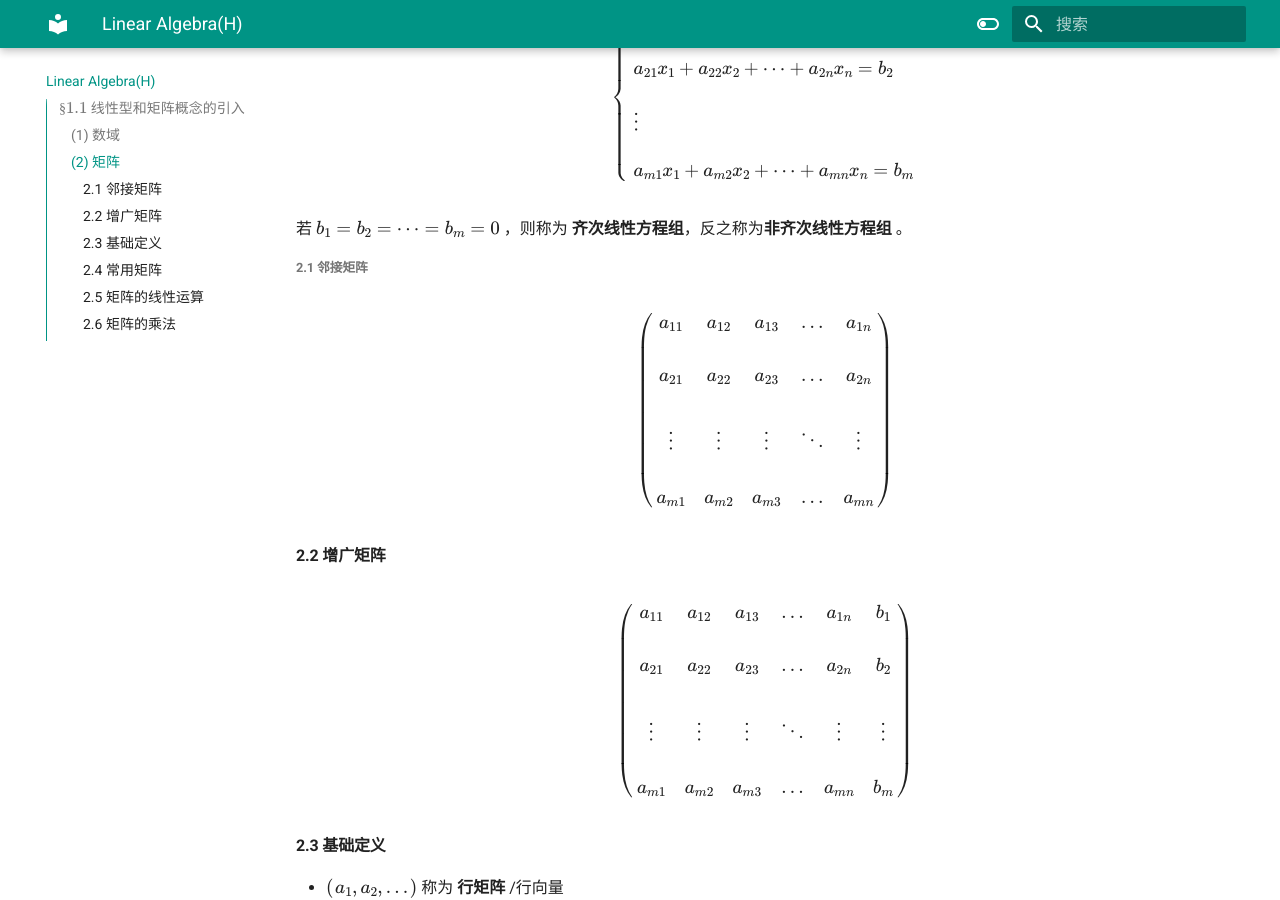
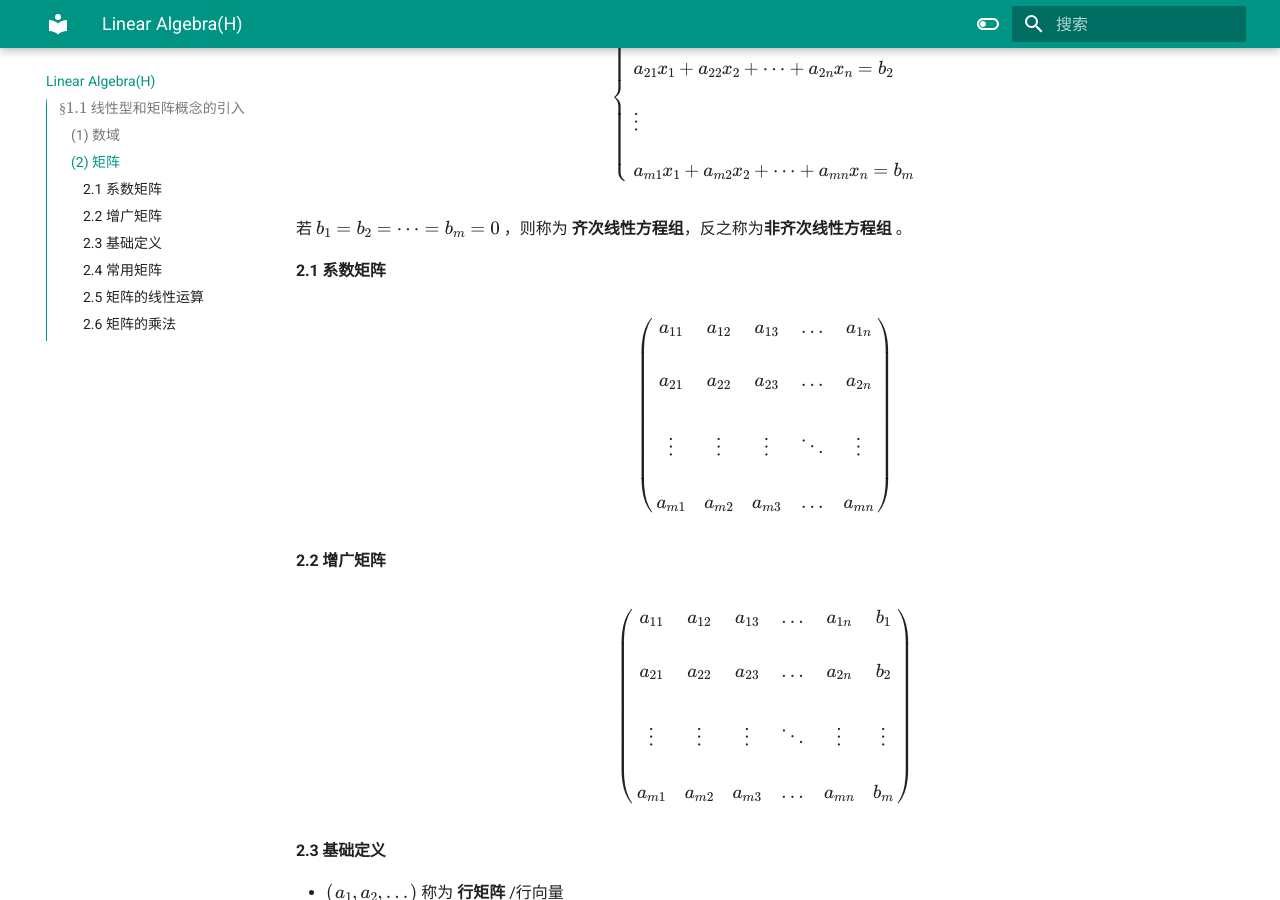
Before and after one commit to itray25/notes-web, an MkDocs documentation site: the page built from docs/Linear Algebra(H).md, in a window 1280 px wide and 900 px high, scrolled down 961 px. Built offline with MkDocs 1.6.1 and Material for MkDocs 9.7.7, drawn with Linux system fonts in a browser that asks for light colours.

Commit message:
fix error

```diff
--- a/docs/Linear Algebra(H).md
+++ b/docs/Linear Algebra(H).md
@@ -47,7 +47,7 @@ $$
 
 若 $b_{1}=b_{2}=\dots=b_{m}=0$ ，则称为 **齐次线性方程组**，反之称为**非齐次线性方程组** 。
 
-##### 2.1 **邻接矩阵**
+#### 2.1 **系数矩阵**
 
 $$
 \begin{pmatrix}
```
